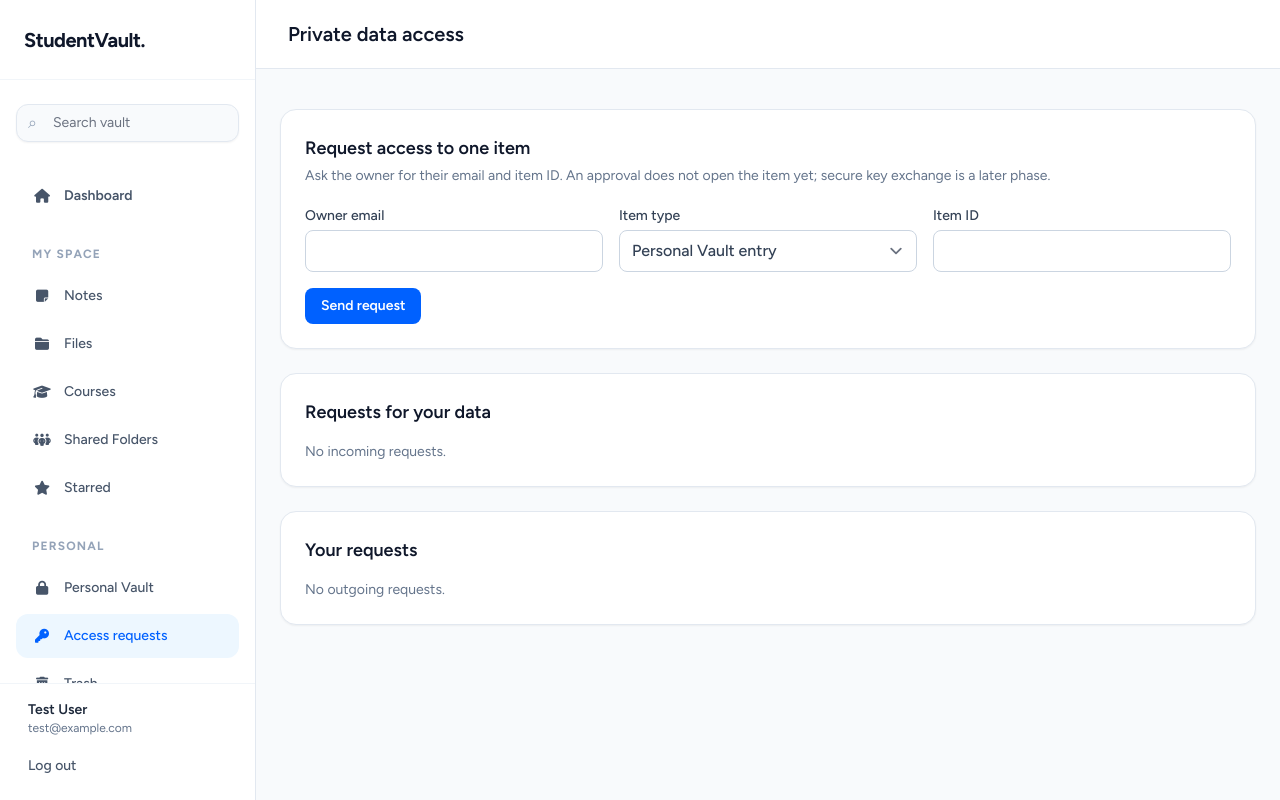
After one commit to Torqiee/Student-Vault, a Laravel app: page /private-access in a window 1280 px wide. The commit adds this page. Run offline with Laravel 12, Linux system fonts and the light colour scheme; a user stored in the database is signed in; data comes from the database, SQL or seed files in the repository; data that the repository does not hold is empty; style sheets or scripts are compiled from the project's sources.

Commit message:
phase 10 A 1.1

```diff
--- /dev/null
+++ b/app/Http/Controllers/PrivateDataAccessRequestController.php
@@ -0,0 +1,112 @@
+<?php
+
+namespace App\Http\Controllers;
+
+use App\Models\PersonalVaultEntry;
+use App\Models\PrivateDataAccessRequest;
+use App\Models\User;
+use App\Models\VaultFile;
+use Illuminate\Http\RedirectResponse;
+use Illuminate\Http\Request;
+use Illuminate\Support\Facades\Crypt;
+use Illuminate\Support\Facades\DB;
+use Illuminate\Validation\Rule;
+use Illuminate\View\View;
+
+class PrivateDataAccessRequestController extends Controller
+{
+    public function index(Request $request): View
+    {
+        $incoming = PrivateDataAccessRequest::query()->where('owner_id', $request->user()->id)
+            ->with('requester:id,name,email')->latest()->get();
+        $outgoing = PrivateDataAccessRequest::query()->where('requester_id', $request->user()->id)
+            ->with('owner:id,name,email')->latest()->get();
+
+        return view('private-access.index', compact('incoming', 'outgoing'));
+    }
+
+    public function store(Request $request): RedirectResponse
+    {
+        $validated = $request->validate([
+            'owner_email' => ['required', 'email:rfc', 'max:255'],
+            'resource_type' => ['required', Rule::in(['personal_data', 'vault_file'])],
+            'resource_id' => ['required', 'integer', 'min:1'],
+        ]);
+
+        $owner = User::query()->where('email', $validated['owner_email'])->first();
+        if (! $owner || $owner->is($request->user()) || ! $this->resourceExists($validated['resource_type'], (int) $validated['resource_id'], $owner->id)) {
+            return back()->withErrors(['resource_id' => 'The requested resource is unavailable.']);
+        }
+
+        $alreadyOpen = PrivateDataAccessRequest::query()
+            ->where('owner_id', $owner->id)->where('requester_id', $request->user()->id)
+            ->where('resource_type', $validated['resource_type'])->where('resource_id', $validated['resource_id'])
+            ->whereIn('status', ['pending', 'approved'])->exists();
+        if ($alreadyOpen) {
+            return back()->withErrors(['resource_id' => 'You already have an open request for this resource.']);
+        }
+
+        PrivateDataAccessRequest::query()->create([
+            'owner_id' => $owner->id,
+            'requester_id' => $request->user()->id,
+            'resource_type' => $validated['resource_type'],
+            'resource_id' => $validated['resource_id'],
+            'status' => 'pending',
+        ]);
+
+        return redirect()->route('private-access.index')->with('success', 'Access request sent to the owner.');
+    }
+
+    public function approve(Request $request, PrivateDataAccessRequest $accessRequest): RedirectResponse
+    {
+        $this->decide($request, $accessRequest, 'approved');
+
+        return back()->with('success', 'Request approved. A symmetric key was generated for this resource.');
+    }
+
+    public function decline(Request $request, PrivateDataAccessRequest $accessRequest): RedirectResponse
+    {
+        $this->decide($request, $accessRequest, 'declined');
+
+        return back()->with('success', 'Request declined.');
+    }
+
+    public function revoke(Request $request, PrivateDataAccessRequest $accessRequest): RedirectResponse
+    {
+        abort_unless($accessRequest->owner_id === $request->user()->id, 404);
+
+        DB::transaction(function () use ($accessRequest): void {
+            $locked = PrivateDataAccessRequest::query()->lockForUpdate()->findOrFail($accessRequest->id);
+            abort_unless($locked->status === 'approved', 404);
+            $locked->update(['status' => 'revoked', 'encrypted_symmetric_key' => null, 'responded_at' => now()]);
+        });
+
+        return back()->with('success', 'Access revoked.');
+    }
+
+    private function decide(Request $request, PrivateDataAccessRequest $accessRequest, string $decision): void
+    {
+        abort_unless($accessRequest->owner_id === $request->user()->id, 404);
+
+        DB::transaction(function () use ($accessRequest, $decision): void {
+            $locked = PrivateDataAccessRequest::query()->lockForUpdate()->findOrFail($accessRequest->id);
+            abort_unless($locked->status === 'pending', 404);
+            abort_unless($this->resourceExists($locked->resource_type, $locked->resource_id, $locked->owner_id), 404);
+
+            $locked->update([
+                'status' => $decision,
+                'encrypted_symmetric_key' => $decision === 'approved' ? Crypt::encryptString(base64_encode(random_bytes(32))) : null,
+                'responded_at' => now(),
+            ]);
+        });
+    }
+
+    private function resourceExists(string $type, int $id, int $ownerId): bool
+    {
+        return match ($type) {
+            'personal_data' => PersonalVaultEntry::query()->whereKey($id)->where('user_id', $ownerId)->exists(),
+            'vault_file' => VaultFile::query()->whereKey($id)->where('user_id', $ownerId)->exists(),
+            default => false,
+        };
+    }
+}
--- /dev/null
+++ b/app/Models/PrivateDataAccessRequest.php
@@ -0,0 +1,28 @@
+<?php
+
+namespace App\Models;
+
+use Illuminate\Database\Eloquent\Model;
+use Illuminate\Database\Eloquent\Relations\BelongsTo;
+
+class PrivateDataAccessRequest extends Model
+{
+    protected $fillable = ['owner_id', 'requester_id', 'resource_type', 'resource_id', 'status', 'encrypted_symmetric_key', 'responded_at'];
+
+    protected $hidden = ['encrypted_symmetric_key'];
+
+    protected function casts(): array
+    {
+        return ['responded_at' => 'datetime'];
+    }
+
+    public function owner(): BelongsTo
+    {
+        return $this->belongsTo(User::class, 'owner_id');
+    }
+
+    public function requester(): BelongsTo
+    {
+        return $this->belongsTo(User::class, 'requester_id');
+    }
+}
--- a/resources/views/layouts/navigation.blade.php
+++ b/resources/views/layouts/navigation.blade.php
@@ -57,6 +57,7 @@
         <div class="space-y-1">
             <p class="px-4 pb-2 text-xs font-bold uppercase tracking-widest text-slate-400">Personal</p>
             <a href="{{ route('personal-vault.index') }}" @class(['flex items-center gap-3 rounded-xl px-4 py-3 text-sm font-medium transition', 'bg-primary-50 text-primary-700' => request()->routeIs('personal-vault.*'), 'text-slate-600 hover:bg-slate-50 hover:text-slate-900' => ! request()->routeIs('personal-vault.*')]) @if(request()->routeIs('personal-vault.*')) aria-current="page" @endif><i class="fa-solid fa-lock w-5 text-center" aria-hidden="true"></i> Personal Vault</a>
+            <a href="{{ route('private-access.index') }}" @class(['flex items-center gap-3 rounded-xl px-4 py-3 text-sm font-medium transition', 'bg-primary-50 text-primary-700' => request()->routeIs('private-access.*'), 'text-slate-600 hover:bg-slate-50 hover:text-slate-900' => ! request()->routeIs('private-access.*')]) @if(request()->routeIs('private-access.*')) aria-current="page" @endif><i class="fa-solid fa-key w-5 text-center" aria-hidden="true"></i> Access requests</a>
             <a href="{{ route('trash.index') }}" @class(['flex items-center gap-3 rounded-xl px-4 py-3 text-sm font-medium transition', 'bg-primary-50 text-primary-700' => request()->routeIs('trash.*'), 'text-slate-600 hover:bg-slate-50 hover:text-slate-900' => ! request()->routeIs('trash.*')]) @if(request()->routeIs('trash.*')) aria-current="page" @endif><i class="fa-solid fa-trash-can w-5 text-center" aria-hidden="true"></i> Trash</a>
         </div>
 
--- a/resources/views/personal-vault/index.blade.php
+++ b/resources/views/personal-vault/index.blade.php
@@ -34,6 +34,7 @@
                                 @endif
                             </div>
                             <p class="mt-1 text-xs text-slate-500">Updated {{ $entry['updated_at']?->format('d M Y, H:i') ?? '—' }}</p>
+                            <p class="mt-1 text-xs text-slate-500">Item ID: {{ $entry['id'] }}</p>
                         </div>
                         <div class="flex flex-wrap gap-2">
                             <a href="{{ route('personal-vault.edit', $entry['id']) }}" class="rounded-lg border border-slate-300 px-3 py-2 text-sm font-medium text-slate-700 hover:bg-slate-50">Edit</a>
--- /dev/null
+++ b/resources/views/private-access/index.blade.php
@@ -0,0 +1,44 @@
+<x-app-layout>
+    <x-slot name="header"><h2 class="text-xl font-semibold text-slate-900">Private data access</h2></x-slot>
+    <div class="mx-auto max-w-5xl space-y-6 px-4 py-10 sm:px-6">
+        @if (session('success'))<p class="rounded-lg bg-emerald-50 p-4 text-sm text-emerald-800" role="status">{{ session('success') }}</p>@endif
+        @if ($errors->any())<p class="rounded-lg bg-red-50 p-4 text-sm text-red-700" role="alert">{{ $errors->first() }}</p>@endif
+        <section class="rounded-2xl border border-slate-200 bg-white p-6 shadow-sm">
+            <h3 class="text-lg font-semibold text-slate-900">Request access to one item</h3>
+            <p class="mt-1 text-sm text-slate-500">Ask the owner for their email and item ID. An approval does not open the item yet; secure key exchange is a later phase.</p>
+            <form method="POST" action="{{ route('private-access.store') }}" class="mt-5 grid gap-4 sm:grid-cols-3">
+                @csrf
+                <label class="block text-sm font-medium text-slate-700">Owner email<input type="email" name="owner_email" required class="mt-1 block w-full rounded-lg border-slate-300" autocomplete="email"></label>
+                <label class="block text-sm font-medium text-slate-700">Item type<select name="resource_type" required class="mt-1 block w-full rounded-lg border-slate-300"><option value="personal_data">Personal Vault entry</option><option value="vault_file">File, image or document</option></select></label>
+                <label class="block text-sm font-medium text-slate-700">Item ID<input type="number" min="1" name="resource_id" required class="mt-1 block w-full rounded-lg border-slate-300"></label>
+                <div class="sm:col-span-3"><button class="rounded-lg bg-primary-700 px-4 py-2 text-sm font-semibold text-white hover:bg-primary-800">Send request</button></div>
+            </form>
+        </section>
+        <section class="rounded-2xl border border-slate-200 bg-white p-6 shadow-sm">
+            <h3 class="text-lg font-semibold text-slate-900">Requests for your data</h3>
+            <div class="mt-4 space-y-3">
+                @forelse ($incoming as $item)
+                    <div class="flex flex-wrap items-center justify-between gap-3 rounded-xl border border-slate-200 p-4">
+                        <p class="text-sm text-slate-700"><strong>{{ $item->requester->name }}</strong> ({{ $item->requester->email }}) requested {{ $item->resource_type === 'personal_data' ? 'Personal Vault entry' : 'File' }} #{{ $item->resource_id }} · <span class="font-semibold">{{ ucfirst($item->status) }}</span></p>
+                        <div class="flex gap-2">
+                            @if ($item->status === 'pending')
+                                <form method="POST" action="{{ route('private-access.approve', $item) }}">@csrf<button class="rounded-lg bg-primary-700 px-3 py-2 text-sm text-white">Approve</button></form>
+                                <form method="POST" action="{{ route('private-access.decline', $item) }}">@csrf<button class="rounded-lg border border-slate-300 px-3 py-2 text-sm text-slate-700">Decline</button></form>
+                            @elseif ($item->status === 'approved')
+                                <form method="POST" action="{{ route('private-access.revoke', $item) }}">@csrf<button class="rounded-lg border border-red-200 px-3 py-2 text-sm text-red-700">Revoke</button></form>
+                            @endif
+                        </div>
+                    </div>
+                @empty <p class="text-sm text-slate-500">No incoming requests.</p> @endforelse
+            </div>
+        </section>
+        <section class="rounded-2xl border border-slate-200 bg-white p-6 shadow-sm">
+            <h3 class="text-lg font-semibold text-slate-900">Your requests</h3>
+            <div class="mt-4 space-y-3">
+                @forelse ($outgoing as $item)
+                    <p class="rounded-xl border border-slate-200 p-4 text-sm text-slate-700">{{ $item->resource_type === 'personal_data' ? 'Personal Vault entry' : 'File' }} #{{ $item->resource_id }} · {{ $item->owner->email }} · <strong>{{ ucfirst($item->status) }}</strong></p>
+                @empty <p class="text-sm text-slate-500">No outgoing requests.</p> @endforelse
+            </div>
+        </section>
+    </div>
+</x-app-layout>
--- a/resources/views/vault/index.blade.php
+++ b/resources/views/vault/index.blade.php
@@ -118,6 +118,7 @@
                                 <div class="text-sm text-slate-400">
                                     {{ $file->mime_type }}
                                 </div>
+                                <div class="text-xs text-slate-400">Item ID: {{ $file->id }}</div>
 
                             </td>
 
--- a/routes/web.php
+++ b/routes/web.php
@@ -4,6 +4,7 @@ use App\Http\Controllers\CourseController;
 use App\Http\Controllers\DashboardController;
 use App\Http\Controllers\NoteController;
 use App\Http\Controllers\PersonalVaultController;
+use App\Http\Controllers\PrivateDataAccessRequestController;
 use App\Http\Controllers\ProfileController;
 use App\Http\Controllers\SearchController;
 use App\Http\Controllers\SharedFolderController;
@@ -53,6 +54,11 @@ Route::middleware('auth')->group(function () {
     Route::get('/personal-vault/{personalData}/edit', [PersonalVaultController::class, 'edit'])->whereNumber('personalData')->name('personal-vault.edit');
     Route::put('/personal-vault/{personalData}', [PersonalVaultController::class, 'update'])->whereNumber('personalData')->name('personal-vault.update');
     Route::delete('/personal-vault/{personalData}', [PersonalVaultController::class, 'destroy'])->whereNumber('personalData')->name('personal-vault.destroy');
+    Route::get('/private-access', [PrivateDataAccessRequestController::class, 'index'])->name('private-access.index');
+    Route::post('/private-access', [PrivateDataAccessRequestController::class, 'store'])->middleware('throttle:10,1')->name('private-access.store');
+    Route::post('/private-access/{accessRequest}/approve', [PrivateDataAccessRequestController::class, 'approve'])->name('private-access.approve');
+    Route::post('/private-access/{accessRequest}/decline', [PrivateDataAccessRequestController::class, 'decline'])->name('private-access.decline');
+    Route::post('/private-access/{accessRequest}/revoke', [PrivateDataAccessRequestController::class, 'revoke'])->name('private-access.revoke');
 
     Route::get('/shared-folders/invitations', [SharedFolderInvitationController::class, 'index'])->name('shared-folders.invitations.index');
     Route::post('/shared-folder-invitations/{invitation}/accept', [SharedFolderInvitationController::class, 'accept'])->name('shared-folders.invitations.accept');
```
Also changed, not shown: PRD.md (+1 -1 lines), app/Models/PersonalVaultEntry.php (+10 -0 lines), app/Models/VaultFile.php (+10 -0 lines), tests/Feature/PrivateDataAccessRequestTest.php (added, +101 -0 lines), database/migrations/2026_11_17_160647_create_private_data_access_requests_table.php (added).
